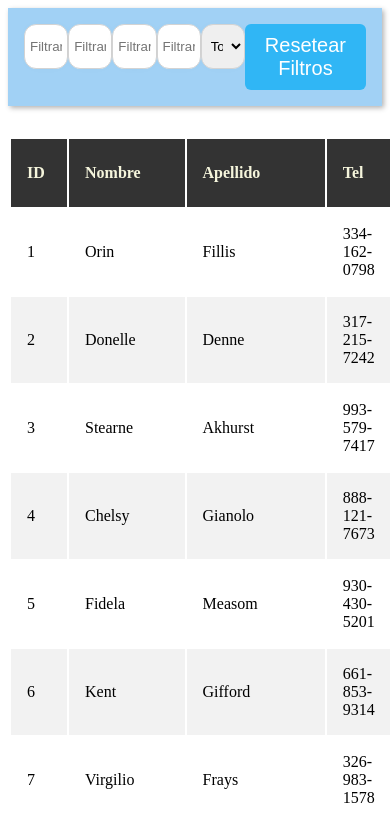
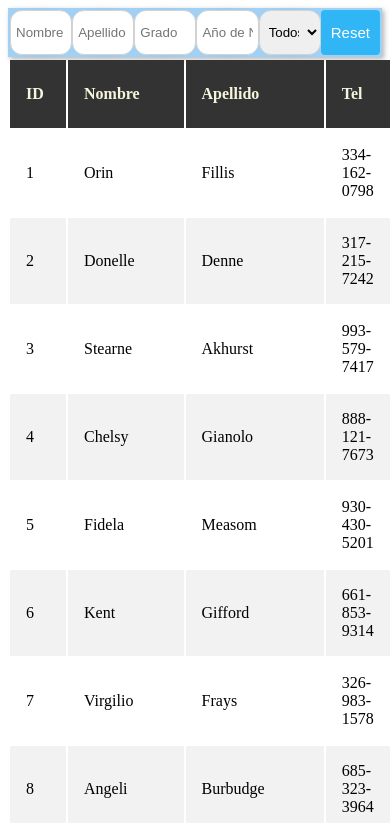
Before and after one commit to DaniLedes99/StudentsTable, a React (Vite) app: page / in a window 390 px wide. Shown: the top 823 px of the page. Built offline with nearby package versions, Linux system fonts and the light colour scheme.

Commit message:
Boton Reset

```diff
--- a/src/Components/Header.css
+++ b/src/Components/Header.css
@@ -17,17 +17,14 @@
   background-color: #a1d1f5;
   color: #64696d;
   box-shadow: 2px 2px 5px rgba(0, 0, 0, 0.3);
-  margin-bottom: 30px;
+  margin-bottom: 25px;
 }
 .table {
-  border-collapse: collapse;
-  border-spacing: 0;
   width: 100%;
-  border: 1px solid white;
 }
 .button {
   padding: 10px 20px;
-  border-radius: 6px;
+  border-radius: 4px;
   border-width: 2px;
   border: none;
   font-size: 20px;
@@ -40,6 +37,10 @@
 
 .button:hover {
   opacity: 0.75;
+}
+
+.button:after {
+  content: "ear Filtros";
 }
 
 .input {
@@ -59,10 +60,26 @@ input:hover {
   color: red;
 }
 
-/* @media only screen and (max-width: 1023px) and (min-width: 551px) {
+@media only screen and (max-width: 1023px) and (min-width: 300px) {
   .header {
-    padding: 0;
+    padding: 2px;
     width: 100%;
+    margin-bottom: 1px;
+  }
+  .button {
+    content: "Reset";
+    padding: 5px 10px;
+    border-radius: 4px;
+    border-width: 2px;
+    border: none;
+    font-size: 15px;
+    font-family: "Ubuntu", sans-serif;
+    cursor: pointer;
+    transition: 0.25s ease;
+    background-color: #30b6f5;
+    color: white;
+  }
+  .button:after {
+    content: "";
   }
 }
- */
--- a/src/Components/TableWithFilter.jsx
+++ b/src/Components/TableWithFilter.jsx
@@ -56,7 +56,7 @@ const TableWithFilter = () => {
       <div className="header">
         <input
           type="text"
-          placeholder="Filtrar por nombre"
+          placeholder="Nombre"
           name="name"
           value={filters.name}
           onChange={handleInputChange}
@@ -64,7 +64,7 @@ const TableWithFilter = () => {
         />
         <input
           type="text"
-          placeholder="Filtrar por apellido"
+          placeholder="Apellido"
           name="lastname"
           value={filters.lastname}
           onChange={handleInputChange}
@@ -72,7 +72,7 @@ const TableWithFilter = () => {
         />
         <input
           type="text"
-          placeholder="Filtrar por grado"
+          placeholder="Grado"
           name="grade"
           value={filters.grade}
           onChange={handleInputChange}
@@ -80,11 +80,12 @@ const TableWithFilter = () => {
         />
         <input
           type="text"
-          placeholder="Filtrar por año de nacimiento"
+          placeholder="Año de Nacimiento"
           name="year"
           value={filters.year}
           onChange={handleInputChange}
           className="input"
+          id="mediaqueryinputAñodeNacimiento"
         />
         <select
           name="paid"
@@ -97,7 +98,7 @@ const TableWithFilter = () => {
           <option value="unpaid">No Pagaron</option>
         </select>
         <button onClick={handleReset} className="button">
-          Resetear Filtros
+          Reset
         </button>
       </div>
       <div className="table">
```
